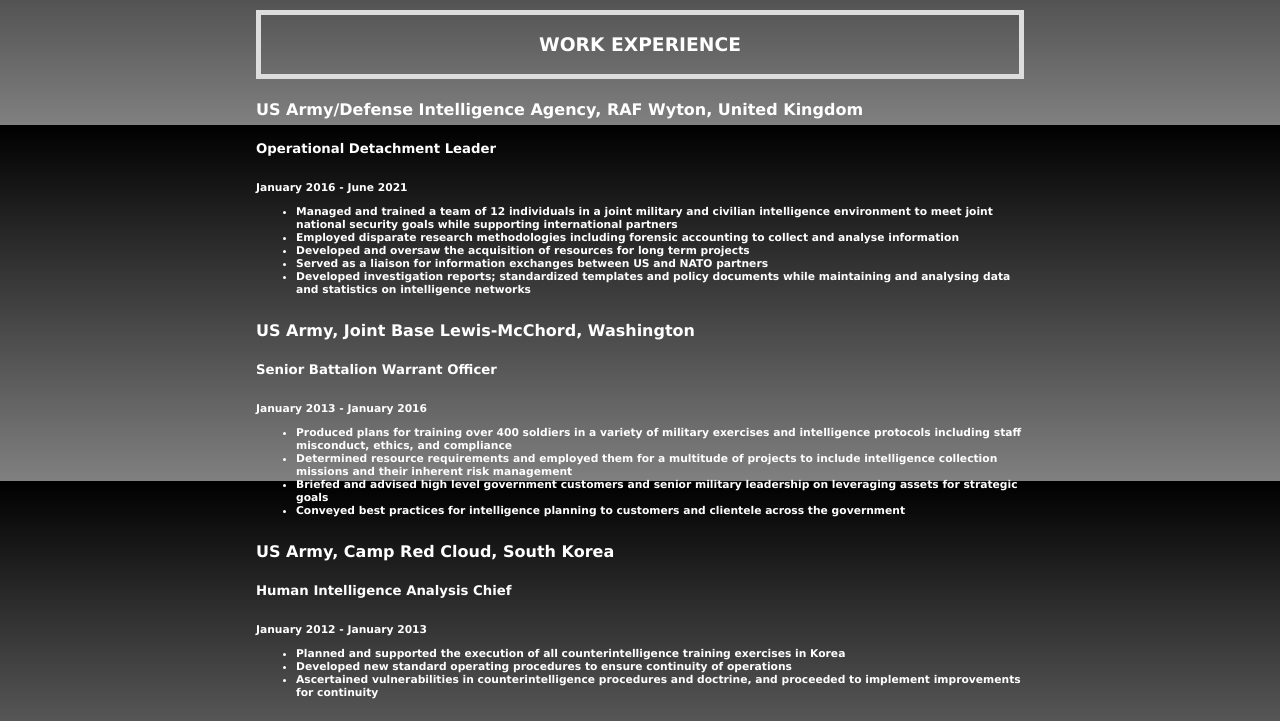
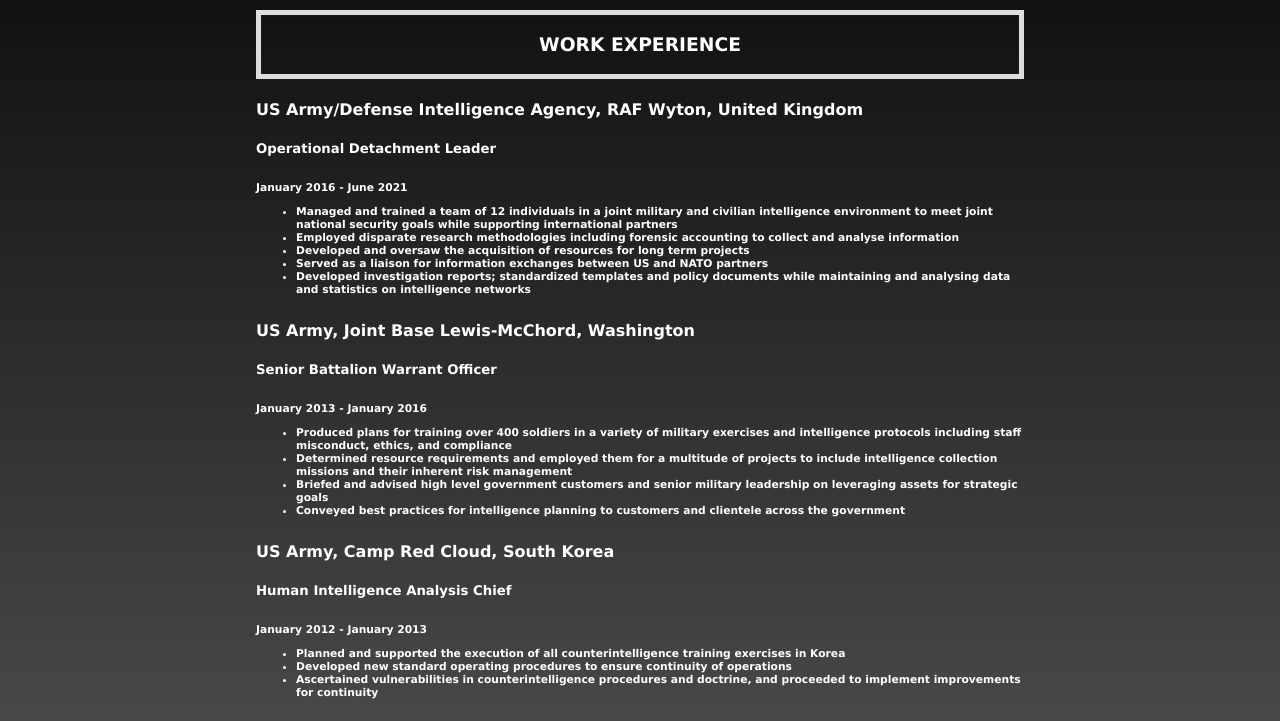
Before and after one commit to CHRISTENSEN1974/CHRISTENSEN1974.github.io, a plain HTML site: page index.html in a window 1280 px wide. Shown: the part 231-952 px from the top of the page. Drawn offline with Linux system fonts and the light colour scheme.

Commit message:
Update style.css

```diff
--- a/style.css
+++ b/style.css
@@ -1,8 +1,4 @@
 body {
-  background-image: url(/Personal headshot.jpg);
-  background-repeat: no-repeat;
-  witdth: 100px;
-  height: 100px;
   background: linear-gradient(black, grey);
   color: #ffffff;
   font-family: Verdana;
```
